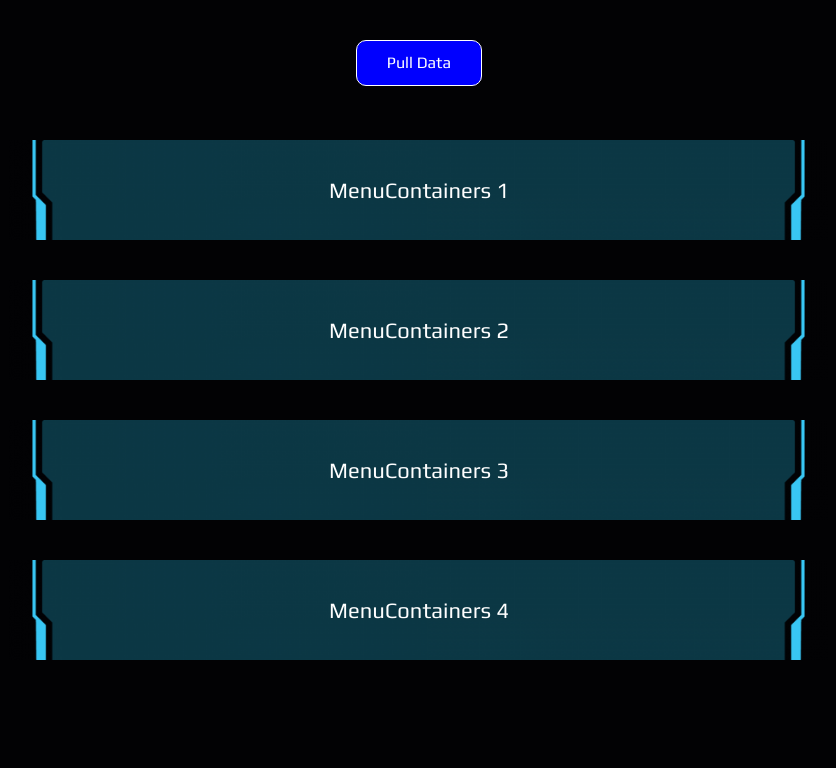
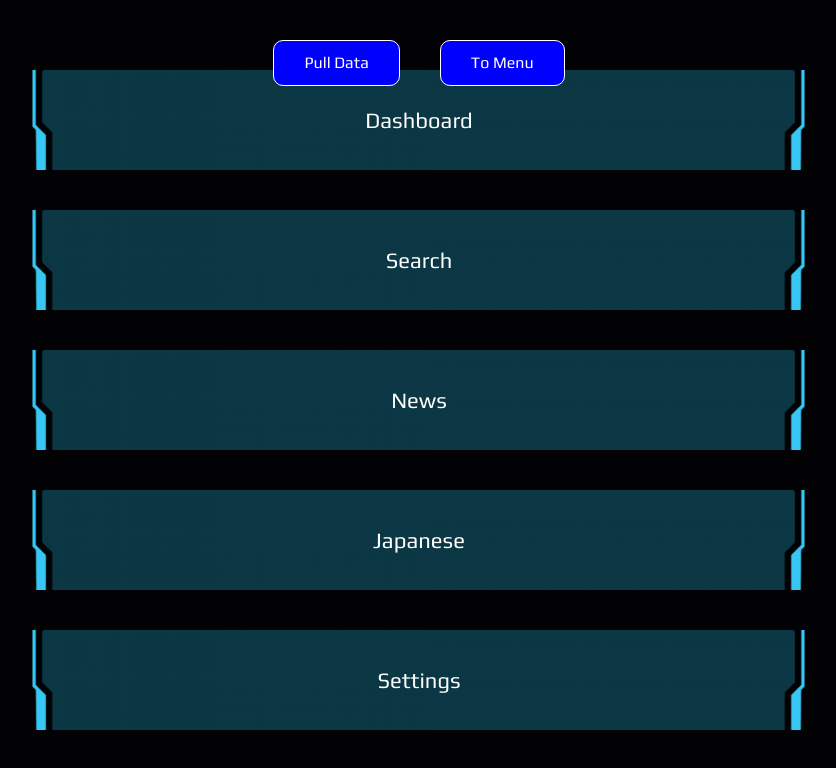
Before and after one commit to sebcyde/UPD8, a React (Create React App) app: page / in a window 1280 px wide. Shown: the top 768 px of the page, without its empty margins (221-1057 px from the left). Built offline with nearby package versions, Linux system fonts and the light colour scheme.

Commit message:
updated menu navigation

```diff
--- a/src/App.tsx
+++ b/src/App.tsx
@@ -12,12 +12,14 @@ import { useDispatch, useSelector } from 'react-redux';
 import { ExampleTicker, DefaultPort } from './Types/Ticker';
 import LoadingPage from './Pages/LoadingPage';
 import styled from 'styled-components';
-import Dashboard from './Pages/Menu';
+import Dashboard from './Pages/Dashboard';
 import Settings from './Pages/Settings';
 import Password from './Pages/Password';
 import axios from 'axios';
 import Search from './Pages/Search';
 import Menu from './Pages/Menu';
+import News from './Pages/News';
+import Japanese from './Pages/Japanese';
 // import Translate from './Pages/Translate';
 
 const PullButton = styled.button`
@@ -116,13 +118,23 @@ function App() {
 						>
 							Pull Data
 						</PullButton>
+						<PullButton
+							onClick={() => {
+								navigate('/');
+							}}
+						>
+							To Menu
+						</PullButton>
 					</div>
 
 					<Routes>
 						<Route path="/" element={<Menu />} />
+						<Route path="dashboard" element={<Dashboard />} />
 						<Route path="password" element={<Password />} />
 						<Route path="settings" element={<Settings />} />
 						<Route path="search" element={<Search />} />
+						<Route path="news" element={<News />} />
+						<Route path="japanese" element={<Japanese />} />
 					</Routes>
 				</>
 			)}
--- /dev/null
+++ b/src/Pages/Dashboard.tsx
@@ -0,0 +1,9 @@
+import React from 'react';
+
+type Props = {};
+
+function Dashboard({}: Props) {
+	return <div>Dashboard</div>;
+}
+
+export default Dashboard;
--- /dev/null
+++ b/src/Pages/Japanese.tsx
@@ -0,0 +1,9 @@
+import React from 'react';
+
+type Props = {};
+
+function Japanese({}: Props) {
+	return <div>Japanese</div>;
+}
+
+export default Japanese;
--- a/src/Pages/Menu.tsx
+++ b/src/Pages/Menu.tsx
@@ -1,4 +1,5 @@
 import React, { CSSProperties } from 'react';
+import { useNavigate } from 'react-router-dom';
 import styled from 'styled-components';
 import BG1 from '../Assets/Sci-Fi/Blue/Hud7.png';
 
@@ -30,12 +31,50 @@ const DashboardMenuItem = styled.div`
 `;
 
 function Menu() {
+	const navigate = useNavigate();
+
+	const Route = (Location: string) => {
+		navigate(`/${Location}`);
+	};
+
 	return (
 		<DashboardContainer>
-			<DashboardMenuItem>MenuContainers 1</DashboardMenuItem>
-			<DashboardMenuItem>MenuContainers 2</DashboardMenuItem>
-			<DashboardMenuItem>MenuContainers 3</DashboardMenuItem>
-			<DashboardMenuItem>MenuContainers 4</DashboardMenuItem>
+			<DashboardMenuItem
+				onClick={() => {
+					Route('dashboard');
+				}}
+			>
+				Dashboard
+			</DashboardMenuItem>
+			<DashboardMenuItem
+				onClick={() => {
+					Route('search');
+				}}
+			>
+				Search
+			</DashboardMenuItem>
+			<DashboardMenuItem
+				onClick={() => {
+					Route('news');
+				}}
+			>
+				News
+			</DashboardMenuItem>
+			<DashboardMenuItem
+				onClick={() => {
+					Route('Japanese');
+				}}
+			>
+				Japanese
+			</DashboardMenuItem>
+
+			<DashboardMenuItem
+				onClick={() => {
+					Route('settings');
+				}}
+			>
+				Settings
+			</DashboardMenuItem>
 		</DashboardContainer>
 	);
 }
--- /dev/null
+++ b/src/Pages/News.tsx
@@ -0,0 +1,9 @@
+import React from 'react';
+
+type Props = {};
+
+function News({}: Props) {
+	return <div>News</div>;
+}
+
+export default News;
```
